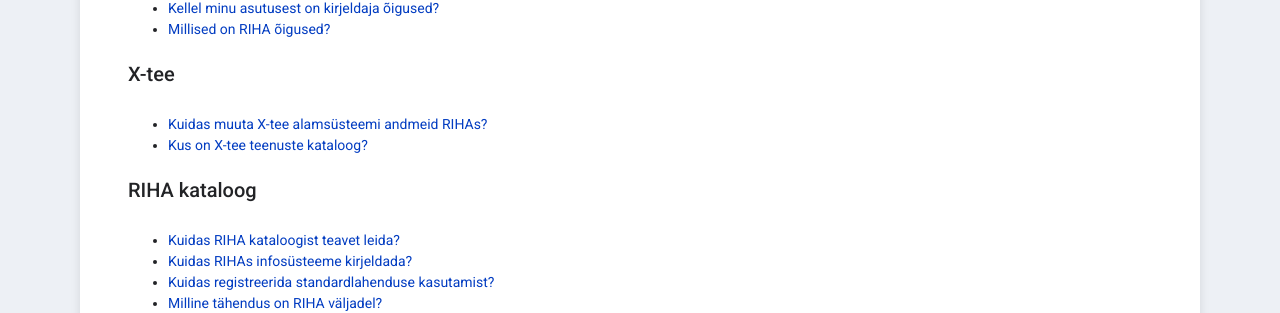
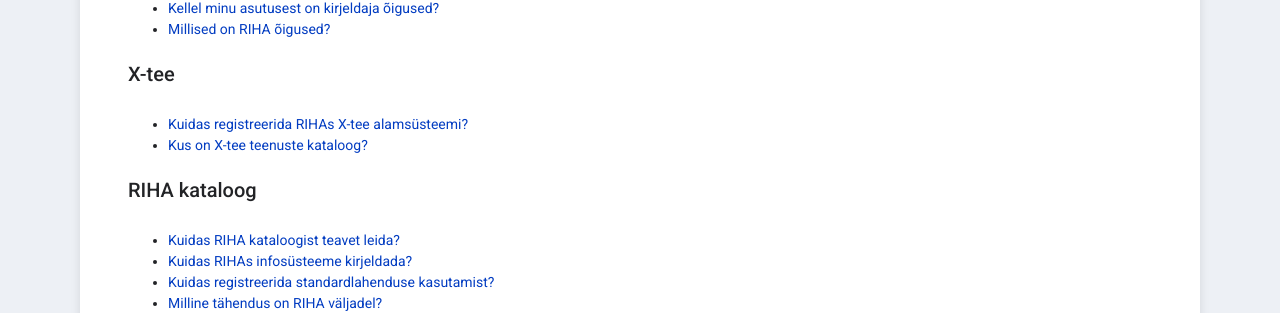
Before and after one commit to e-gov/RIHA-Help, a Jekyll site: the page built from docs/index.md, in a window 1280 px wide. Shown: the part 684-997 px from the top of the page. Built offline with Jekyll 4.4.1, drawn with Linux system fonts in a browser that asks for light colours.

Commit message:
Update index.md

```diff
--- a/docs/index.md
+++ b/docs/index.md
@@ -21,7 +21,7 @@ title: RIHA abikeskus
 
 ### X-tee
 
-- [Kuidas muuta X-tee alamsüsteemi andmeid RIHAs?](X-tee-alamsysteem)
+- [Kuidas registreerida RIHAs X-tee alamsüsteemi?](X-tee-alamsysteem)
 - [Kus on X-tee teenuste kataloog?](uus-riha#x-tee-teenused)
 
 ### RIHA kataloog
```
